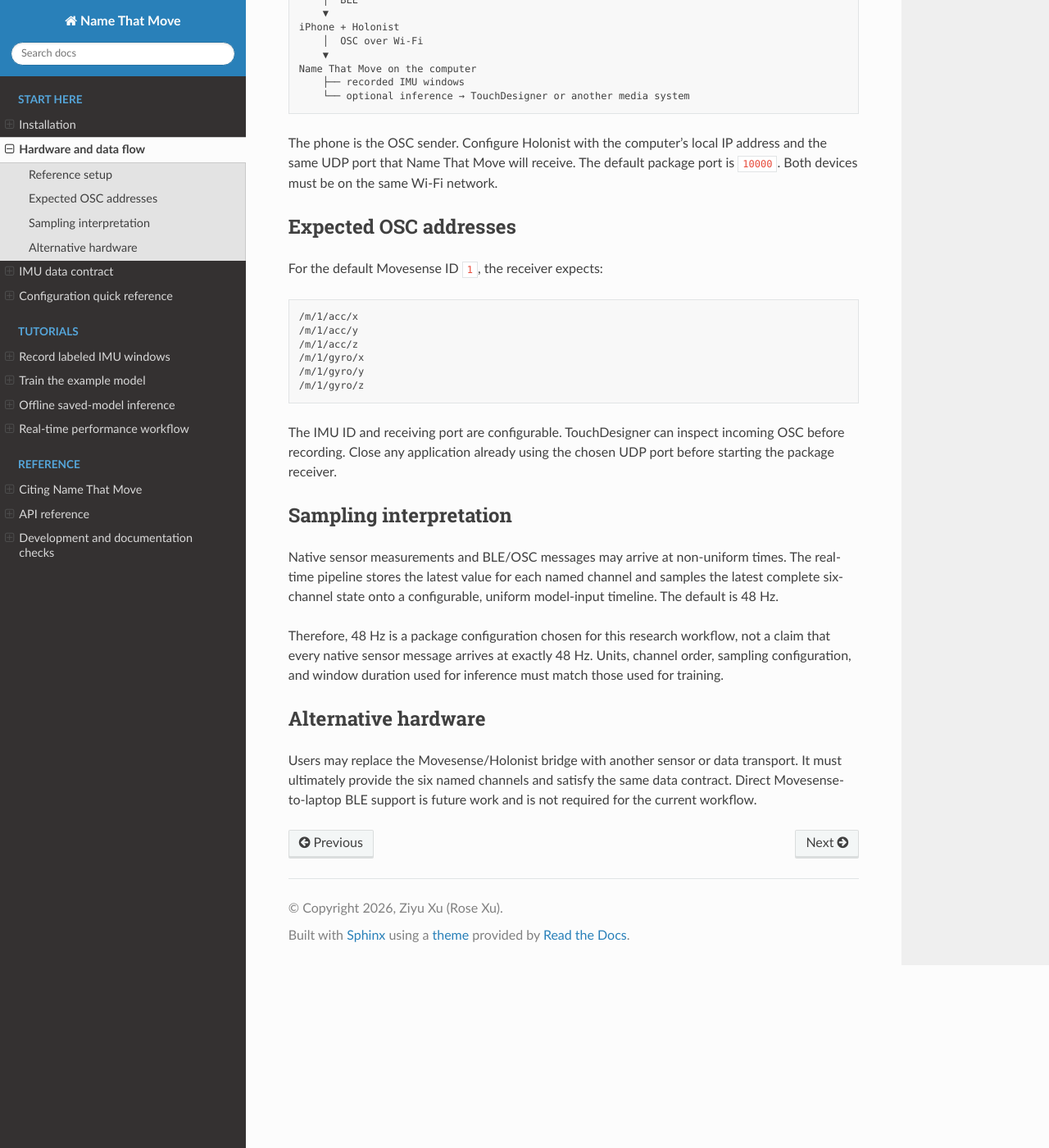
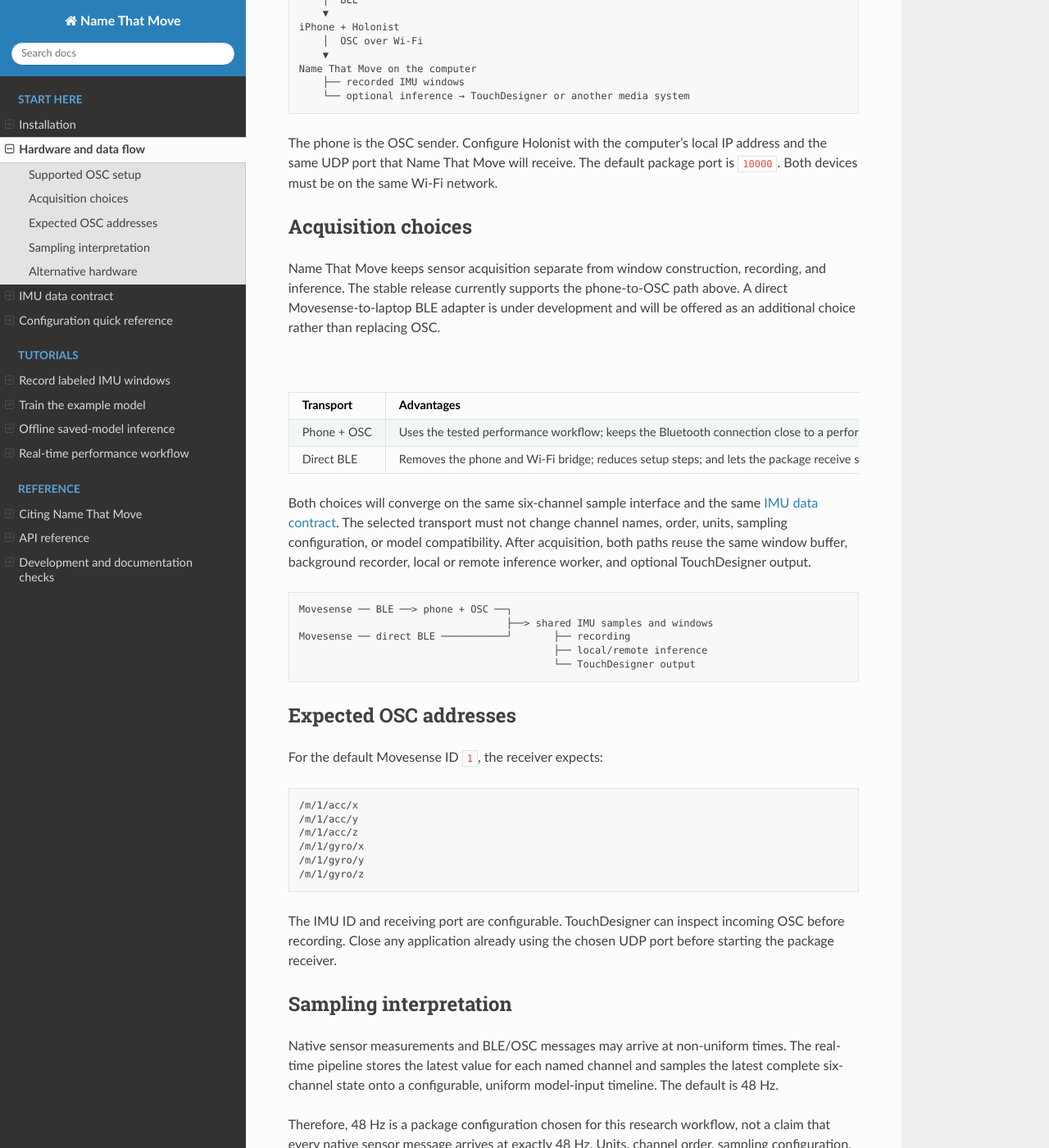
Before and after one commit to RoseZiyuXu/name-that-move, a Sphinx documentation site: the page built from docs/hardware_setup.rst, in a window 1280 px wide and 1400 px high, scrolled down 470 px. Shown: the whole window at 82% size. Built offline with Sphinx 7.4.7 and the Read the Docs theme 3.1.0, drawn with Linux system fonts in a browser that asks for light colours; some of the changed text lies outside the part shown.

Commit message:
Document OSC and planned BLE acquisition options

```diff
--- a/docs/hardware_setup.rst
+++ b/docs/hardware_setup.rst
@@ -1,8 +1,8 @@
 Hardware and data flow
 ======================
 
-Reference setup
----------------
+Supported OSC setup
+-------------------
 
 The current tested workflow uses:
 
@@ -28,6 +28,48 @@ The data path is:
 The phone is the OSC sender. Configure Holonist with the computer's local IP
 address and the same UDP port that Name That Move will receive. The default
 package port is ``10000``. Both devices must be on the same Wi-Fi network.
+
+Acquisition choices
+-------------------
+
+Name That Move keeps sensor acquisition separate from window construction,
+recording, and inference. The stable release currently supports the
+phone-to-OSC path above. A direct Movesense-to-laptop BLE adapter is under
+development and will be offered as an additional choice rather than replacing
+OSC.
+
+.. list-table:: OSC bridge and direct BLE at a glance
+   :header-rows: 1
+   :widths: 18 38 38
+
+   * - Transport
+     - Advantages
+     - Tradeoffs
+   * - Phone + OSC
+     - Uses the tested performance workflow; keeps the Bluetooth connection
+       close to a performer; Wi-Fi can cover a larger stage-to-computer
+       distance; and works with tools such as TouchDesigner.
+     - Requires a phone, a compatible bridge app, shared Wi-Fi, and matching
+       IP address, port, IMU ID, and OSC paths.
+   * - Direct BLE
+     - Removes the phone and Wi-Fi bridge; reduces setup steps; and lets the
+       package receive sensor measurements directly on the laptop.
+     - Requires compatible sensor firmware and a laptop BLE connection; has a
+       shorter practical range; and is not yet part of the stable release.
+
+Both choices will converge on the same six-channel sample interface and the
+same :doc:`data_contract`. The selected transport must not change channel
+names, order, units, sampling configuration, or model compatibility. After
+acquisition, both paths reuse the same window buffer, background recorder,
+local or remote inference worker, and optional TouchDesigner output.
+
+.. code-block:: text
+
+   Movesense ── BLE ──> phone + OSC ──┐
+                                      ├──> shared IMU samples and windows
+   Movesense ── direct BLE ───────────┘       ├── recording
+                                              ├── local/remote inference
+                                              └── TouchDesigner output
 
 Expected OSC addresses
 ----------------------
@@ -65,5 +107,5 @@ Alternative hardware
 
 Users may replace the Movesense/Holonist bridge with another sensor or data
 transport. It must ultimately provide the six named channels and satisfy the
-same data contract. Direct Movesense-to-laptop BLE support is future work and
-is not required for the current workflow.
+same data contract. Direct Movesense-to-laptop BLE support is optional future
+work and is not required for the current OSC workflow.
```
Also changed, not shown: docs/realtime.rst (+7 -0 lines).
